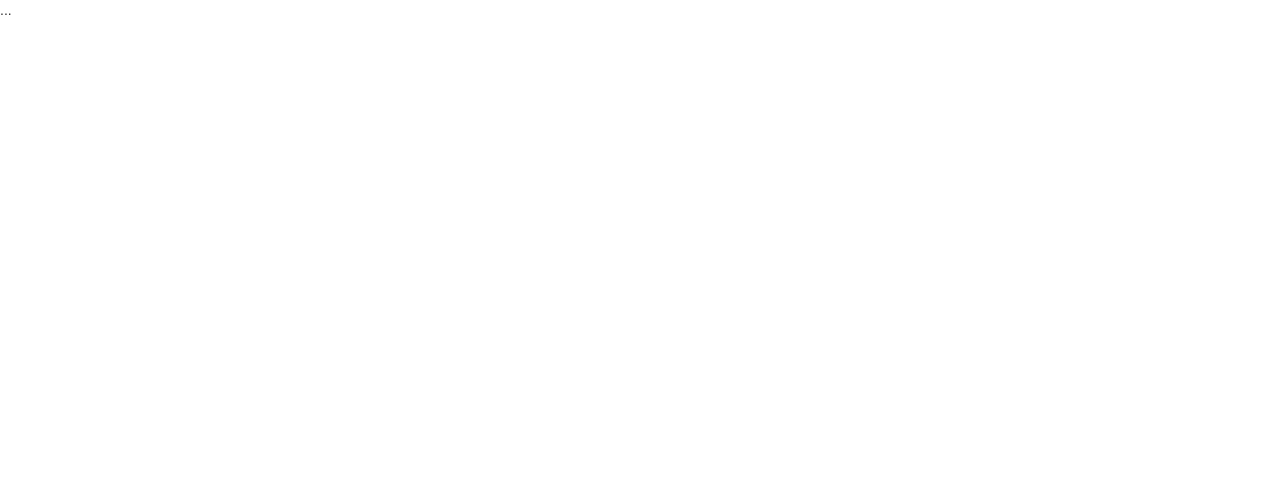
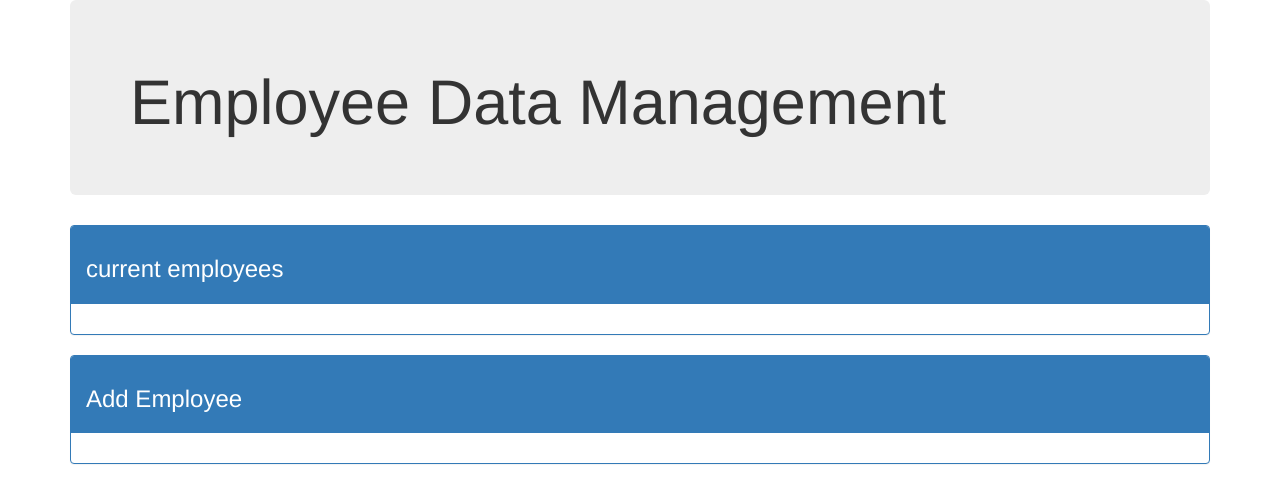
Before and after one commit to Moskowitza/employeeData, a plain HTML site: page index.html in a window 1280 px wide. Drawn offline with nearby package versions, Linux system fonts and the light colour scheme.

Commit message:
added panels

```diff
--- a/index.html
+++ b/index.html
@@ -2,9 +2,25 @@
 <html>
     <head>
         <!-- Latest compiled and minified CSS -->
-<link rel="stylesheet" href="https://maxcdn.bootstrapcdn.com/bootstrap/3.3.7/css/bootstrap.min.css" integrity="sha384-BVYiiSIFeK1dGmJRAkycuHAHRg32OmUcww7on3RYdg4Va+PmSTsz/K68vbdEjh4u" crossorigin="anonymous">
+        <link rel="stylesheet" href="https://maxcdn.bootstrapcdn.com/bootstrap/3.3.7/css/bootstrap.min.css" integrity="sha384-BVYiiSIFeK1dGmJRAkycuHAHRg32OmUcww7on3RYdg4Va+PmSTsz/K68vbdEjh4u" crossorigin="anonymous">
     </head>
     <body>
-...
+      <div class="container">
+        <div class="jumbotron">
+          <h1> Employee Data Management</h1>
+        </div>
+        <div class="panel panel-primary">
+          <div class="panel-heading panel-primary">
+            <h3>current employees</h3>
+          </div>
+          <div class="panel-body"></div>
+        </div>
+        <div class="panel panel-primary">
+          <div class="panel-heading">
+            <h3>Add Employee</h3>
+          </div>
+          <div class="panel-body"></div>
+        </div>
+      </div>
     </body>
 </html>
```
